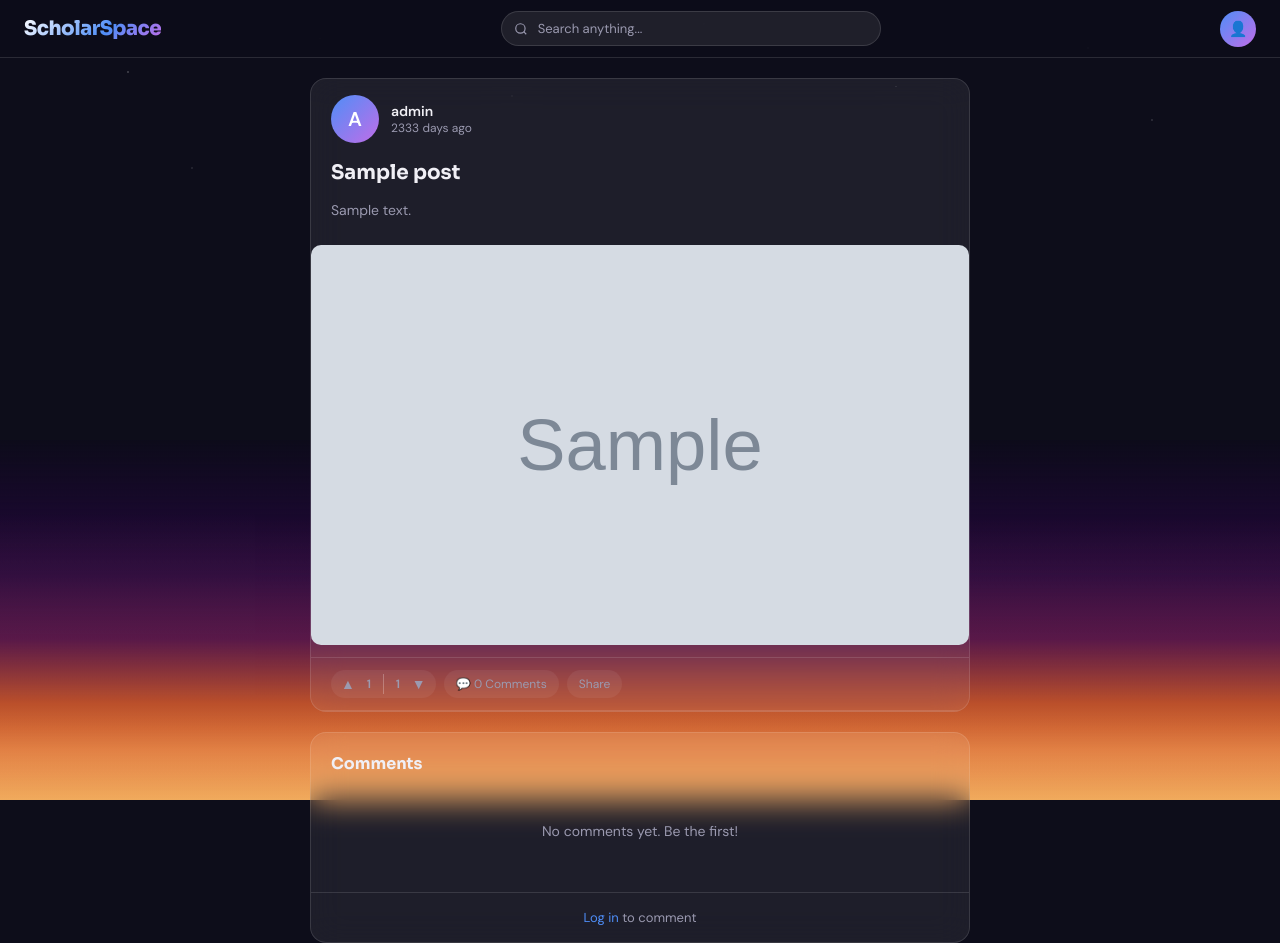
After one commit to Zain-art-st/Workshop-Knowledge-Nexus, a PHP site: page /Workshop/post.php?id=1 in a window 1280 px wide. The commit adds this page. Run offline with PHP 8.4, Linux system fonts and the light colour scheme; data comes from the database, SQL or seed files in the repository; tables that the repository leaves empty hold one stand-in row (values such as "Sample post"); grey boxes marked "Sample" are stand-in pictures.

Commit message:
feat: allow users to comment on posts

```diff
--- /dev/null
+++ b/post.php
@@ -0,0 +1,517 @@
+<?php
+session_start();
+include "db.php";
+
+$post_id = intval($_GET['id']);
+
+// Fetch post with author info
+$post_query = "SELECT p.*, u.username, u.profile_photo FROM posts p JOIN users u ON p.user_id = u.id WHERE p.id = ?";
+$post_stmt = mysqli_prepare($conn, $post_query);
+mysqli_stmt_bind_param($post_stmt, "i", $post_id);
+mysqli_stmt_execute($post_stmt);
+$post_result = mysqli_stmt_get_result($post_stmt);
+$post = mysqli_fetch_assoc($post_result);
+
+if(!$post)
+    {
+    die("Post not found");
+    }
+
+// Fetch comments with author info
+$comment_query = "SELECT c.*, u.username, u.profile_photo FROM comments c JOIN users u ON c.user_id = u.id WHERE c.post_id = ? ORDER BY c.created_at ASC";
+$comment_stmt = mysqli_prepare($conn, $comment_query);
+mysqli_stmt_bind_param($comment_stmt, "i", $post_id);
+mysqli_stmt_execute($comment_stmt);
+$comments_result = mysqli_stmt_get_result($comment_stmt);
+$comments = [];
+while($comment = mysqli_fetch_assoc($comments_result))
+    {
+    $comments[] = $comment;
+    }
+
+$user_id = isset($_SESSION['user_id']) ? $_SESSION['user_id'] : null;
+?>
+
+<!DOCTYPE html>
+<html lang="en">
+<head>
+    <meta charset="UTF-8">
+    <meta name="viewport" content="width=device-width, initial-scale=1.0">
+    <title><?php echo htmlspecialchars($post['title']); ?> - ScholarSpace</title>
+    <link rel="stylesheet" href="styles.css">
+    <style>
+        .post-container {max-width: 700px; margin: 0 auto; padding: 0 20px;}
+        .post-card {margin-bottom: 20px;}
+
+        .post-header {
+            display: flex;
+            gap: 12px;
+            padding: 16px 20px;
+            align-items: center;
+        }
+
+        .post-avatar {
+            width: 48px;
+            height: 48px;
+            border-radius: 50%;
+            background: linear-gradient(135deg, var(--accent), var(--accent2));
+            display: flex;
+            align-items: center;
+            justify-content: center;
+            font-size: 20px;
+            flex-shrink: 0;
+        }
+
+        .post-header-info {
+            flex: 1;
+        }
+
+        .post-username {
+            font-weight: 600;
+            font-size: 14px;
+            color: var(--text-main);
+        }
+
+        .post-time {
+            font-size: 12px;
+            color: var(--text-muted);
+        }
+
+        .post-title {
+            font-family: var(--font-display);
+            font-size: 20px;
+            font-weight: 700;
+            padding: 0 20px 12px 20px;
+            color: var(--text-main);
+            line-height: 1.4;
+        }
+
+        .post-content {
+            padding: 0 20px 12px 20px;
+            font-size: 14px;
+            color: var(--text-muted);
+            line-height: 1.6;
+        }
+
+        .post-image {
+            width: 100%;
+            max-height: 400px;
+            object-fit: cover;
+            margin: 12px 0;
+            border-radius: 10px;
+        }
+
+        .post-actions {
+            display: flex;
+            gap: 8px;
+            padding: 12px 20px;
+            border-top: 1px solid var(--card-border);
+            border-bottom: 1px solid var(--card-border);
+        }
+
+        .vote-group {
+            display: inline-flex;
+            align-items: center;
+            gap: 4px;
+            background: rgba(255,255,255,.06);
+            border-radius: 20px;
+            padding: 4px 10px;
+            flex-shrink: 0;
+        }
+
+        .vote-btn {
+            background: none;
+            border: none;
+            cursor: pointer;
+            color: var(--text-muted);
+            font-size: 14px;
+            padding: 0;
+            transition: color 0.2s;
+        }
+
+        .vote-btn:hover {
+            color: var(--accent);
+        }
+
+        .vote-count {
+            font-size: 12px;
+            font-weight: 600;
+            color: var(--text-muted);
+            min-width: 20px;
+            text-align: center;
+        }
+
+        .action-btn {
+            background: rgba(255,255,255,.06);
+            border: none;
+            border-radius: 20px;
+            padding: 6px 12px;
+            font-size: 12px;
+            color: var(--text-muted);
+            cursor: pointer;
+            font-family: var(--font-body);
+            transition: all 0.2s;
+        }
+
+        .action-btn:hover {
+            background: rgba(79,142,247,.15);
+            color: var(--accent);
+        }
+
+        .comments-section {
+            padding: 20px;
+        }
+
+        .comments-header {
+            font-family: var(--font-display);
+            font-size: 16px;
+            font-weight: 700;
+            margin-bottom: 16px;
+            color: var(--text-main);
+        }
+
+        .comment-item {
+            display: flex;
+            gap: 12px;
+            padding: 16px 0;
+            border-bottom: 1px solid var(--card-border);
+        }
+
+        .comment-item:last-child {
+            border-bottom: none;
+        }
+
+        .comment-avatar {
+            width: 40px;
+            height: 40px;
+            border-radius: 50%;
+            background: linear-gradient(135deg, var(--accent2), var(--accent));
+            display: flex;
+            align-items: center;
+            justify-content: center;
+            font-size: 16px;
+            flex-shrink: 0;
+        }
+
+        .comment-body {
+            flex: 1;
+        }
+
+        .comment-header {
+            display: flex;
+            gap: 8px;
+            align-items: center;
+            margin-bottom: 6px;
+        }
+
+        .comment-username {
+            font-weight: 600;
+            font-size: 13px;
+            color: var(--text-main);
+        }
+
+        .comment-time {
+            font-size: 11px;
+            color: var(--text-muted);
+        }
+
+        .comment-content {
+            font-size: 13px;
+            color: var(--text-muted);
+            line-height: 1.5;
+            margin-bottom: 8px;
+        }
+
+        .comment-actions {
+            display: flex;
+            gap: 8px;
+        }
+
+        .comment-vote-btn {
+            background: none;
+            border: none;
+            cursor: pointer;
+            color: var(--text-muted);
+            font-size: 11px;
+            padding: 0;
+            transition: color 0.2s;
+        }
+
+        .comment-vote-btn:hover {
+            color: var(--accent);
+        }
+
+        .add-comment-form {
+            padding: 16px 20px;
+            border-top: 1px solid var(--card-border);
+            display: flex;
+            gap: 8px;
+        }
+
+        .add-comment-form textarea {
+            flex: 1;
+            background: rgba(255,255,255,.06);
+            border: 1px solid var(--card-border);
+            border-radius: 10px;
+            padding: 10px;
+            color: var(--text-main);
+            font-family: var(--font-body);
+            font-size: 13px;
+            resize: none;
+            outline: none;
+            transition: border-color 0.2s;
+        }
+
+        .add-comment-form textarea:focus {
+            border-color: var(--accent);
+            background: rgba(79, 142, 247,.1);
+        }
+
+        .add-comment-form button {
+            background: var(--accent);
+            border: none;
+            border-radius: 10px;
+            padding: 10px 16px;
+            color: white;
+            font-weight: 600;
+            font-size: 12px;
+            cursor: pointer;
+            transition: all 0.2s;
+        }
+
+        .add-comment-form button:hover {
+            transform: translateY(-2px);
+            box-shadow: 0 4px 12px rgba(79,142,247,.3);
+        }
+
+        .no-comments {
+            text-align: center;
+            padding: 32px 20px;
+            color: var(--text-muted);
+            font-size: 14px;
+        }
+    </style>
+</head>
+<body>
+    <div class="stars-bg"></div>
+    <div class="sunset-bg"></div>
+
+    <!-- Navbar -->
+     <header class="navbar">
+        <a href="index.php" class="nav-logo">ScholarSpace</a>
+        <div class="nav-search">
+            <input type="text" placeholder="Search anything...">
+        </div>
+        <div class="nav-right">
+            <?php if(isset($_SESSION['user_id'])) : ?>
+                <span class="nav-welcome">Welcome <strong><?php echo htmlspecialchars($_SESSION['username']); ?></strong></span>
+            <?php endif; ?>
+            <input type="checkbox" id="profile-toggle" class="profile-toggle-checkbox">
+            <label for="profile-toggle" class="profile-avatar">
+                <?php echo isset($_SESSION['user_id']) ? strtoupper(substr($_SESSION['username'], 0, 1)) : '👤'; ?>
+            </label>
+            <div class="profile-menu">
+                <?php if(isset($_SESSION['user_id'])) : ?>
+                    <a href="#">My Profile</a>
+                    <a href="#">Settings</a>
+                    <hr>
+                    <a href="logout.php">Log Out</a>
+                <?php else: ?>
+                    <a href="login.php">Login</a>
+                    <a href="register.php">Sign Up</a>
+                <?php endif; ?>
+            </div>
+        </div>
+     </header>
+
+     <div class="page-wrapper">
+        <div class="post-container">
+            <!-- Post Card -->
+            <div class="card post-card">
+                <!-- Post Header -->
+                <div class="post-header">
+                    <div class="post-avatar">
+                    <?php echo strtoupper(substr($post['username'], 0, 1)); ?>
+                    </div>
+                    <div class="post-header-info">
+                        <div class="post-username"><?php echo htmlspecialchars($post['username']); ?></div>
+                        <div class="post-time">
+                            <?php
+                                $time_diff = time() - strtotime($post['created_at']);
+                                if($time_diff < 60) echo "just now";
+                                else if($time_diff < 3600) echo floor($time_diff / 60) . " min ago";
+                                else if($time_diff < 86400) echo floor($time_diff / 3600) . " hours ago";
+                                else echo floor($time_diff / 86400) . " days ago";
+                            ?>
+                        </div>
+                    </div>
+                </div>
+
+             <!-- Post Title & Content -->
+              <div class="post-title"><?php echo htmlspecialchars($post['title']); ?></div>
+
+              <?php if($post['content']) : ?>
+                <div class="post-content"><?php echo nl2br(htmlspecialchars($post['content'])); ?></div>
+              <?php endif; ?>
+
+              <!-- Post Image -->
+               <?php if($post['image_url']): ?>
+                <img src="<?php echo htmlspecialchars($post['image_url']); ?>" alt="Post image" class="post-image">
+               <?php endif; ?>
+
+              <!-- Post Actions -->
+                <div class="post-actions">
+                    <div class="vote-group">
+                        <button type="button" class="vote-btn upvote" onclick="vote(<?php echo $post['id']; ?>, 'upvote')">▲</button>
+                        <span class="vote-count" id="upvotes-<?php echo $post['id'];?>"><?php echo $post['upvotes']; ?></span>
+                        <span style="width:1px; height: 20px; background: rgba(255,255,255,.25)"></span>
+                        <span class="vote-count" id="downvotes-<?php echo $post['id'];?>"><?php echo $post['downvotes'];?></span>
+                        <button type="button" class="vote-btn downvote" onclick="vote(<?php echo $post['id']; ?>, 'downvote')">▼</button>
+                    </div>
+                    <button class="action-btn">💬 <?php echo count($comments); ?> Comments</button>
+                    <button class="action-btn">Share</button>
+                </div>
+            </div>
+
+        <!-- Comments Section -->
+         <div class="card" style="margin-top: 20px;">
+            <div class="comments-section">
+                <div class="comments-header">Comments</div>
+
+                <?php if(count($comments) === 0): ?>
+                    <div class="no-comments">No comments yet. Be the first!</div>
+                <?php else: ?>
+                    <?php foreach($comments as $comment): ?>
+                        <div class="comment-item">
+                            <div class="comment-avatar">
+                                <?php echo strtoupper(substr($comment['username'], 0, 1)); ?>
+                            </div>
+                            <div class="comment-body">
+                                <div class="comment-header">
+                                    <span class="comment-username"><?php echo htmlspecialchars($comment['username']); ?></span>
+                                    <span class="comment-time">
+                                    <?php
+                                    $time_diff = time() - strtotime($comment['created_at']);
+                                    if($time_diff < 60) echo "just now";
+                                    else if($time_diff < 3600) echo floor($time_diff / 60) . " min ago";
+                                    else if($time_diff < 86400) echo floor($time_diff / 3600) . " hours ago";
+                                    else echo floor($time_diff / 86400) . " days ago";
+                                    ?>
+                                    </span>
+                                </div>
+                                <div class="comment-content"><?php echo nl2br(htmlspecialchars($comment['content'])); ?></div>
+                                <div class="vote-group">
+                                    <button type="button" class="vote-btn upvote" onclick="voteComment(<?php echo $comment['id']; ?>, 'upvote')">▲</button>
+                                    <span class="vote-count" id="comment-upvotes-<?php echo $comment['id']; ?>">
+                                        <?php echo $comment['upvotes']; ?>
+                                    </span>
+
+                                    <span style="width:1px; height: 20px; background: rgba(255,255,255,.25)"></span>
+
+                                    <span class="vote-count" id="comment-downvotes-<?php echo $comment['id']; ?>">
+                                        <?php echo $comment['downvotes']; ?>
+                                    </span>
+                                    <button type="button" class="vote-btn downvote" onclick="voteComment(<?php echo $comment['id']; ?>, 'downvote')">▼</button>
+
+                                    <button class="comment-vote-btn">Reply</button>
+                                </div>
+                            </div>
+                        </div>
+                    <?php endforeach; ?>
+                <?php endif; ?>
+            </div>
+
+            <!-- Add Comment Form -->
+            <?php if(isset($_SESSION['user_id'])): ?>
+                <form action="add_comment.php" method="POST" class="add-comment-form">
+                    <textarea name="content" placeholder="Add a comment..." required style="min-height: 40px;"></textarea>
+                    <input type="hidden" name="post_id" value="<?php echo $post_id; ?>">
+                    <button type="submit">Post</button>
+                </form>
+            <?php else: ?>
+                <div style="padding: 16px 20px; border-top: 1px solid var(--card-border); text-align: center; color: var(--text-muted); font-size: 13px;">
+                    <a href="login.php" style="color: var(--accent); text-decoration: none;">Log in</a> to comment
+                </div>
+            <?php endif; ?>
+         </div>
+        </div>
+    </div>
+</body>
+</html>
+    <script>
+        function vote(postId, voteType) {
+            <?php if(!isset($_SESSION['user_id'])): ?>
+                window.location.href = 'login.php';
+                return;
+            <?php endif; ?>
+
+            fetch("vote.php", {
+                method: "POST",
+                headers: {
+                    "Content-Type": "application/x-www-form-urlencoded"
+                },
+                body:
+                    "post_id=" + encodeURIComponent(postId) +
+                    "&vote_type=" + encodeURIComponent(voteType)
+            })
+            .then(response => response.json())
+            .then(data => {
+                if(data.success)
+                {
+                    document.getElementById(
+                        "upvotes-" + postId
+                    ).textContent = data.upvotes;
+
+                    document.getElementById(
+                        "downvotes-" + postId
+                    ).textContent = data.downvotes;
+                }
+                else
+                {
+                    alert(data.message);
+                }
+            })
+            .catch(error => console.error(error));
+        }
+
+        function voteComment(commentId, voteType)
+        {
+            <?php if(!isset($_SESSION['user_id'])): ?>
+                window.location.href = 'login.php';
+                return;
+            <?php endif; ?>
+
+            fetch("vote_comment.php", {
+                method: "POST",
+                headers: {
+                    "Content-Type": "application/x-www-form-urlencoded"
+                },
+                body:
+                    "comment_id=" + encodeURIComponent(commentId) +
+                    "&vote_type=" + encodeURIComponent(voteType)
+            })
+            .then(response => response.json())
+            .then(data => {
+
+            if(data.success)
+            {
+                document.getElementById(
+                    "comment-upvotes-" + commentId
+                ).textContent = data.upvotes;
+
+                document.getElementById(
+                    "comment-downvotes-" + commentId
+                ).textContent = data.downvotes;
+            }
+            else
+            {
+                alert(data.message);
+            }
+            })
+            .catch(error => {
+                console.error(error);
+            });
+        }
+    </script>
+</body>
+</html>
```
Also changed, not shown: add_comment.php (added, +49 -0 lines), subcommunity.php (+8 -2 lines), vote_comment.php (added, +76 -0 lines).
